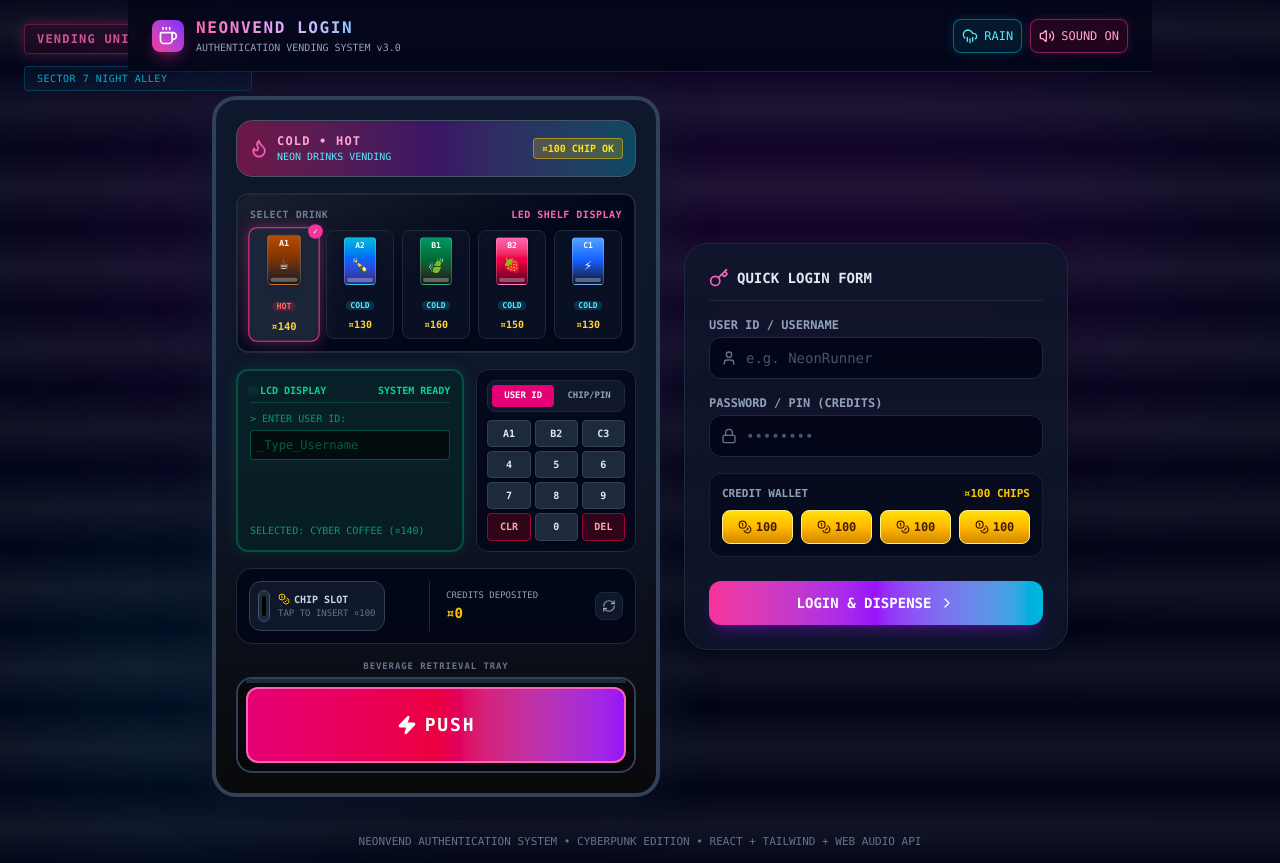
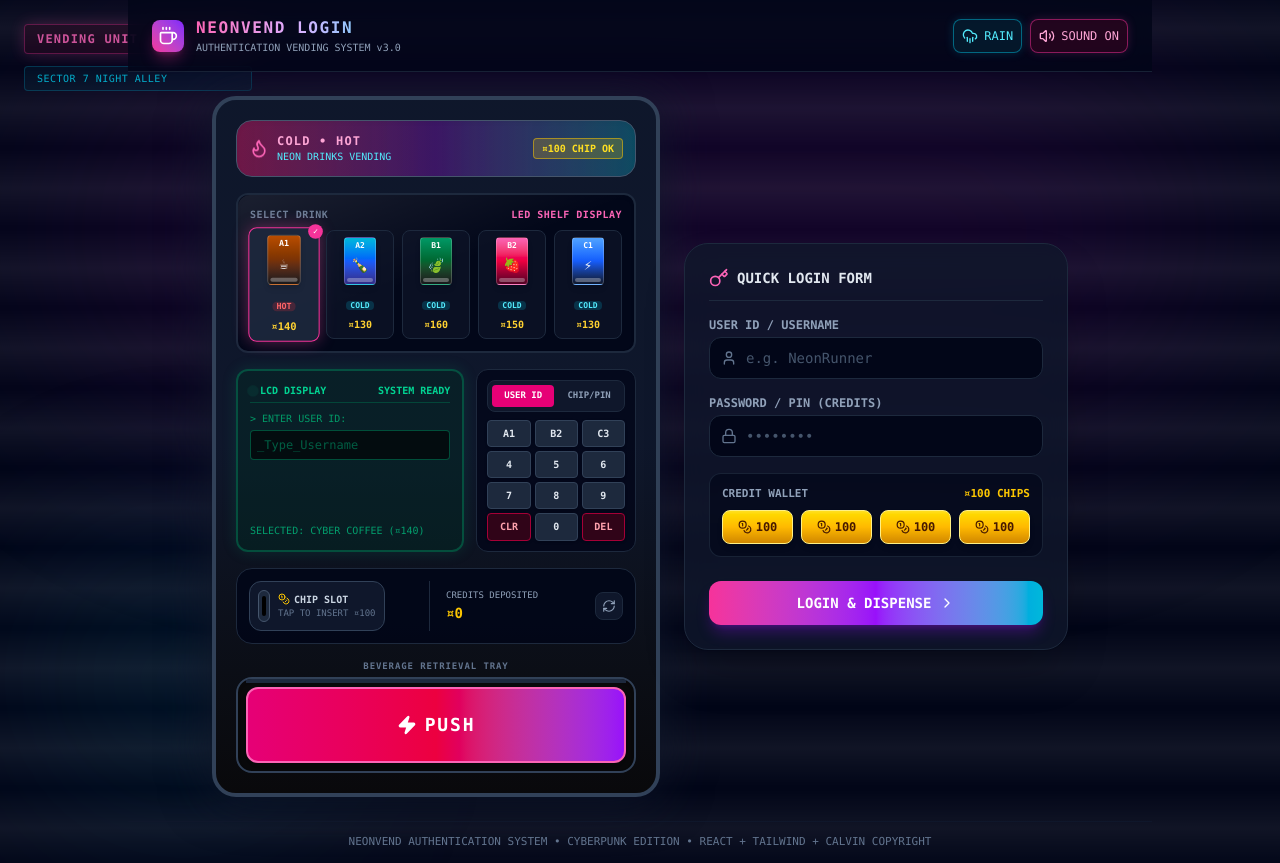
Before and after one commit to vinnshpa/praktik_react_deploy, a React (Vite) app: page / in a window 1280 px wide. Built offline with nearby package versions, Linux system fonts and the light colour scheme.

Commit message:
Update footer text for copyright change

```diff
--- a/src/App.jsx
+++ b/src/App.jsx
@@ -139,7 +139,7 @@ export default function App() {
       )}
 
       <footer className="relative z-20 w-full max-w-5xl px-3 sm:px-6 py-3 border-t border-slate-900 text-center text-[11px] text-slate-500">
-        NEONVEND AUTHENTICATION SYSTEM • CYBERPUNK EDITION • REACT + TAILWIND + WEB AUDIO API
+        NEONVEND AUTHENTICATION SYSTEM • CYBERPUNK EDITION • REACT + TAILWIND + CALVIN COPYRIGHT
       </footer>
     </div>
   );
```
